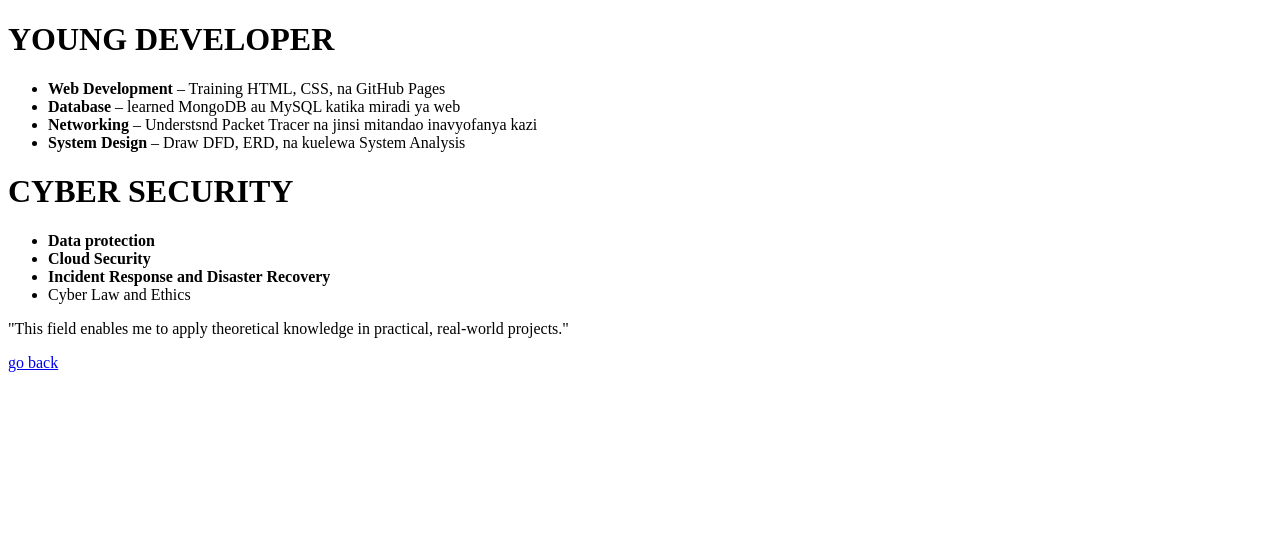
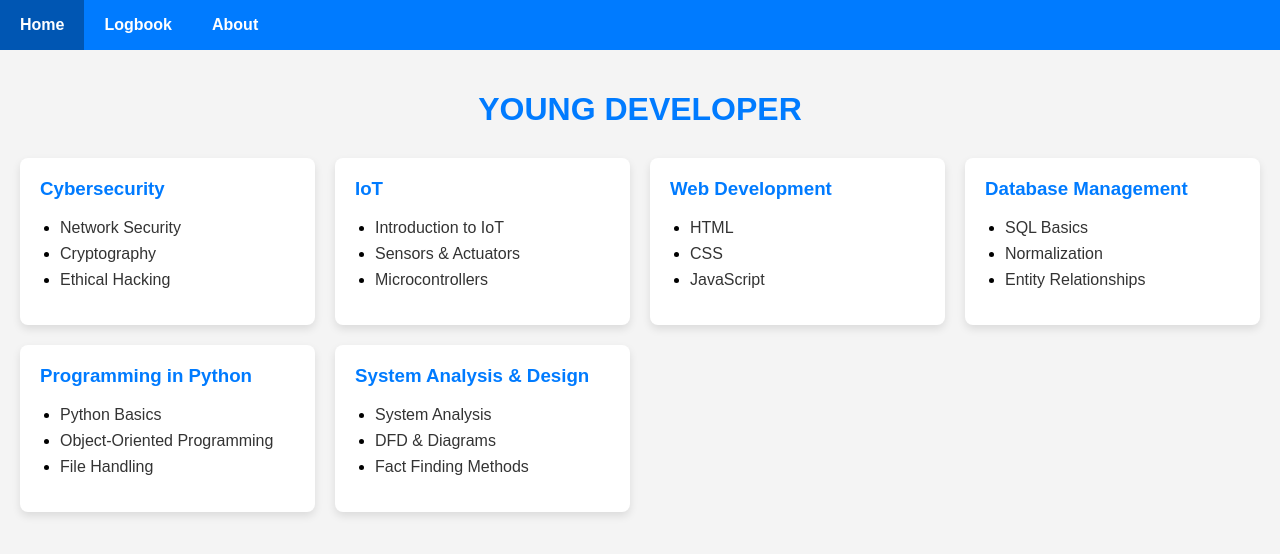
Before and after one commit to Shihab4099/Ahmad, a plain HTML site: page course.html in a window 1280 px wide. Drawn offline with Linux system fonts and the light colour scheme.

Commit message:
Update course.html
development

Signed-off-by: Shihab4099 <khamisahmad4099@gmail.com>

```diff
--- a/course.html
+++ b/course.html
@@ -1,27 +1,159 @@
 <!DOCTYPE html>
-<html lang="sw">
+<html lang="en">
 <head>
-  <meta charset="UTF-8">
-  <title>Course of Field</title>
+  <meta charset="UTF-8" />
+  <meta name="viewport" content="width=device-width, initial-scale=1.0"/>
+  <title>Course Page</title>
+  <style>
+    body {
+      margin: 0;
+      font-family: Arial, sans-serif;
+      background-color: #f4f4f4;
+    }
+
+    .navbar {
+      background-color: #007BFF;
+      overflow: hidden;
+    }
+
+    .navbar a {
+      float: left;
+      display: block;
+      color: white;
+      text-align: center;
+      padding: 16px 20px;
+      text-decoration: none;
+      font-weight: bold;
+    }
+
+    .navbar a:hover {
+      background-color: #0056b3;
+    }
+
+    .main {
+      padding: 20px;
+    }
+
+    h1 {
+      text-align: center;
+      color: #007BFF;
+      margin-bottom: 30px;
+    }
+
+    .cards-container {
+      display: grid;
+      grid-template-columns: repeat(auto-fit, minmax(250px, 1fr));
+      gap: 20px;
+    }
+
+    .card {
+      background-color: white;
+      border-radius: 8px;
+      box-shadow: 0 4px 8px rgba(0,0,0,0.1);
+      padding: 20px;
+    }
+
+    .card h3 {
+      color: #007BFF;
+      margin-top: 0;
+    }
+
+    .card ul {
+      padding-left: 20px;
+    }
+
+    .card ul li {
+      margin-bottom: 8px;
+    }
+
+    .card ul li a {
+      color: #333;
+      text-decoration: none;
+    }
+
+    .card ul li a:hover {
+      text-decoration: underline;
+    }
+  </style>
 </head>
 <body>
-  <h1>YOUNG DEVELOPER </h1>
-  <ul>
-    <li><strong>Web Development</strong> – Training HTML, CSS, na GitHub Pages</li>
-    <li><strong>Database</strong> – learned MongoDB au MySQL katika miradi ya web</li>
-    <li><strong>Networking</strong> – Understsnd Packet Tracer na jinsi mitandao inavyofanya kazi</li>
-    <li><strong>System Design</strong> – Draw DFD, ERD, na kuelewa System Analysis</li>
-  </ul>
-  <h1>CYBER SECURITY</h1>
-  <ul>
-      <li><strong>Data protection</strong></li>
-      <li><strong>Cloud Security</strong></li>
-      <li><strong>Incident Response and Disaster Recovery</strong></li>
-      <li><strong></strong>Cyber Law and Ethics</strong></li>
 
-  </ul>
+  <!-- Nav bar -->
+  <div class="navbar">
+    <a href="index.html">Home</a>
+    <a href="logbook.html">Logbook</a>
+    <a href="about.html">About</a>
+  </div>
 
-<p>"This field enables me to apply theoretical knowledge in practical, real-world projects."</p>
-  <a href="index.html">go back</a>
+  <!-- Course Title -->
+  <div class="main">
+    <h1>YOUNG DEVELOPER</h1>
+
+    <!-- Courses as Cards -->
+    <div class="cards-container">
+
+      <!-- Course 1 -->
+      <div class="card">
+        <h3>Cybersecurity</h3>
+        <ul>
+          <li><a href="notes/network-security.html">Network Security</a></li>
+          <li><a href="notes/cryptography.html">Cryptography</a></li>
+          <li><a href="notes/ethical-hacking.html">Ethical Hacking</a></li>
+        </ul>
+      </div>
+
+      <!-- Course 2 -->
+      <div class="card">
+        <h3>IoT</h3>
+        <ul>
+          <li><a href="notes/iot-intro.html">Introduction to IoT</a></li>
+          <li><a href="notes/sensors.html">Sensors & Actuators</a></li>
+          <li><a href="notes/microcontrollers.html">Microcontrollers</a></li>
+        </ul>
+      </div>
+
+      <!-- Course 3 -->
+      <div class="card">
+        <h3>Web Development</h3>
+        <ul>
+          <li><a href="notes/html.html">HTML</a></li>
+          <li><a href="notes/css.html">CSS</a></li>
+          <li><a href="notes/javascript.html">JavaScript</a></li>
+        </ul>
+      </div>
+
+      <!-- Course 4 -->
+      <div class="card">
+        <h3>Database Management</h3>
+        <ul>
+          <li><a href="notes/sql.html">SQL Basics</a></li>
+          <li><a href="notes/normalization.html">Normalization</a></li>
+          <li><a href="notes/relationships.html">Entity Relationships</a></li>
+        </ul>
+      </div>
+
+      <!-- Course 5 -->
+      <div class="card">
+        <h3>Programming in Python</h3>
+        <ul>
+          <li><a href="notes/python-basics.html">Python Basics</a></li>
+          <li><a href="notes/oop.html">Object-Oriented Programming</a></li>
+          <li><a href="notes/file-handling.html">File Handling</a></li>
+        </ul>
+      </div>
+
+      <!-- Course 6 -->
+      <div class="card">
+        <h3>System Analysis & Design</h3>
+        <ul>
+          <li><a href="notes/system-analysis.html">System Analysis</a></li>
+          <li><a href="notes/dfd.html">DFD & Diagrams</a></li>
+          <li><a href="notes/fact-finding.html">Fact Finding Methods</a></li>
+        </ul>
+      </div>
+
+    </div>
+  </div>
+
 </body>
 </html>
```
